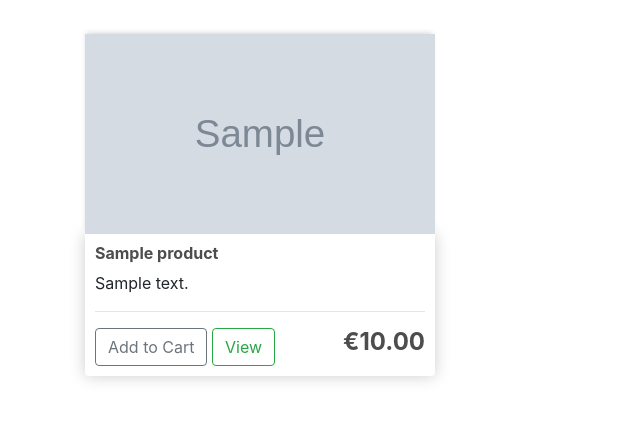
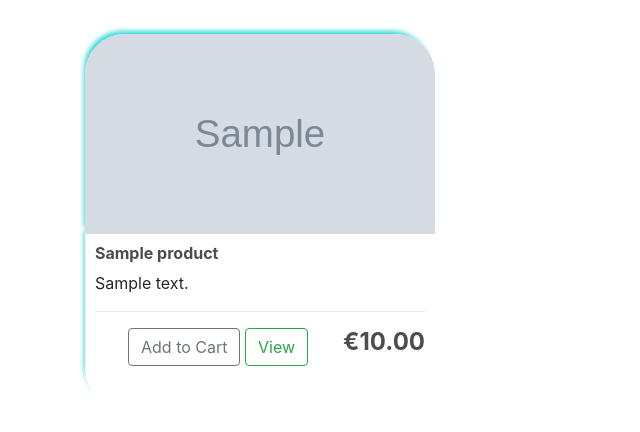
Before and after one commit to Krychaz/Medical-Shop-, a Django app: template medshop/store/templates/store/store.html in a window 1280 px wide. Shown: the part 80-512 px from the top of the page, without its empty margins (0-640 px from the left). Run offline with Django 3.2, Linux system fonts and the light colour scheme; tables that the repository leaves empty hold one stand-in row (values such as "Sample post"); the template is opened without the code that fills it: values that come from a table or form of the project are taken from there, most other values are stand-ins (such as "Sample title", 1, 10 or a date in 2020); grey boxes marked "Sample" are stand-in pictures; parts of the project's set-up code (start-up, migrations or seed data) failed here and were passed over; some libraries are stand-ins or nearby versions.

Commit message:
final chaanges

```diff
--- a/medshop/store/static/css/main.css
+++ b/medshop/store/static/css/main.css
@@ -7,7 +7,7 @@ h1,h2,h3,h4,h5,h6{
 }
 
 .box-element{
-	box-shadow:hsl(0, 0%, 80%) 0 0 16px;
+	box-shadow: -3px -5px 5px -2px rgba(55,214,214,1);
 	background-color: #fff;
 	border-radius: 4px;
 	padding: 10px;
@@ -16,15 +16,26 @@ h1,h2,h3,h4,h5,h6{
 .thumbnail{
 	width: 100%;
 	height: 200px;
+	border-radius: 40px 40px 0 0;
 	-webkit-box-shadow: -1px -3px 5px -2px rgba(214,214,214,1);
     -moz-box-shadow: -1px -3px 5px -2px rgba(214,214,214,1);
-    box-shadow: -1px -3px 5px -2px rgba(214,214,214,1);
+    box-shadow: -3px -5px 5px -2px rgba(55,214,214,1);
 }
 
 .product{
-	border-radius: 0 0 4px 4px;
+	border-radius: 0 0 40px 40px;
+	-webkit-box-shadow: -1px -3px 5px -2px rgba(214,214,214,1);
+		box-shadow: -3px -5px 5px -2px rgba(55,214,214,1);
 }
 
+.atc{
+	margin-left: 10%;
+	margin-bottom: 10%;
+}
+
+.view{
+	margin-bottom: 10%;
+}
 .bg-dark{
 	background-color: #4f868c!important;
 }
@@ -46,7 +57,7 @@ h1,h2,h3,h4,h5,h6{
 }
 
 .btn{
-	border-radius: 0;
+	border-radius: 10px;
 }
 
 .row-image{
--- a/medshop/store/templates/store/store.html
+++ b/medshop/store/templates/store/store.html
@@ -2,6 +2,7 @@
 {% load static %}
 {% block content %}
 <div class="row">
+
     {% for product in products %}
 	<div class="col-12 col-sm-8 col-md-6 col-lg-4">
         <img class="thumbnail" src="{{product.image.url}}">
@@ -9,8 +10,8 @@
         <h6><strong>{{product.name}}</strong></h6>
         <p>{{product.description}}</p>
         <hr>
-        <button  data-product={{product.id}} data-action="add" class="btn btn-outline-secondary add-btn update-cart">Add to Cart</button>
-        <a class="btn btn-outline-success" href="#">View</a>
+        <button  data-product={{product.id}} data-action="add" class="atc btn btn-outline-secondary add-btn update-cart">Add to Cart</button>
+        <a class="view btn btn-outline-success" href="#">View</a>
         <h4 style="display: inline-block; float: right"><strong>
             €{{product.price|floatformat:2}}</strong></h4>
 		</div>
@@ -18,4 +19,5 @@
     {% endfor %}
 </div>
 
+
 {% endblock content %}
--- a/medshop/store/views.py
+++ b/medshop/store/views.py
@@ -33,9 +33,6 @@ def cart(request):
         items = []
         order = {'getCartTotal':0, 'getCartItems':0, 'shipping': False}
         cartItems = order['getCartItems']
-
-        for i in cart:
-            cartItems += cart[i]["quantity"]
     context = {'items':items, 'order':order,}
     return render(request, 'store/cart.html', context)
 
```
Also changed, not shown: medshop/db.sqlite3.
